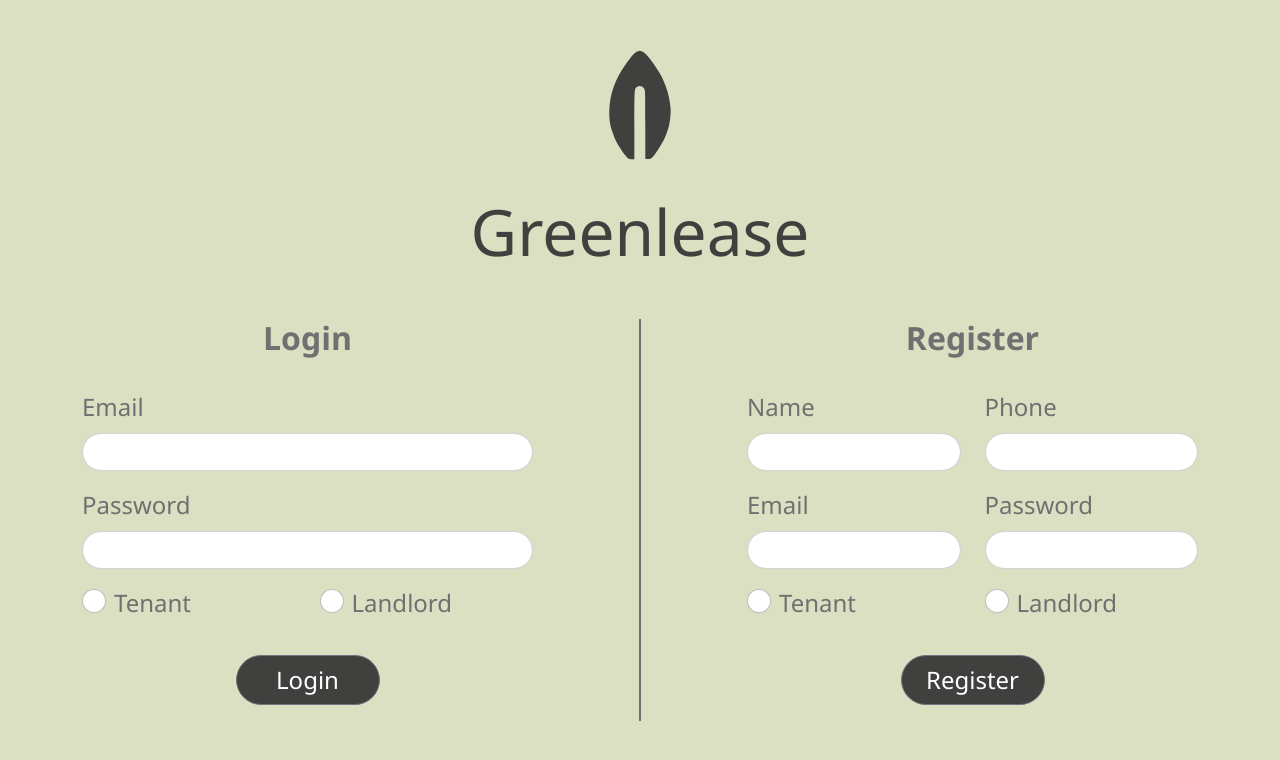
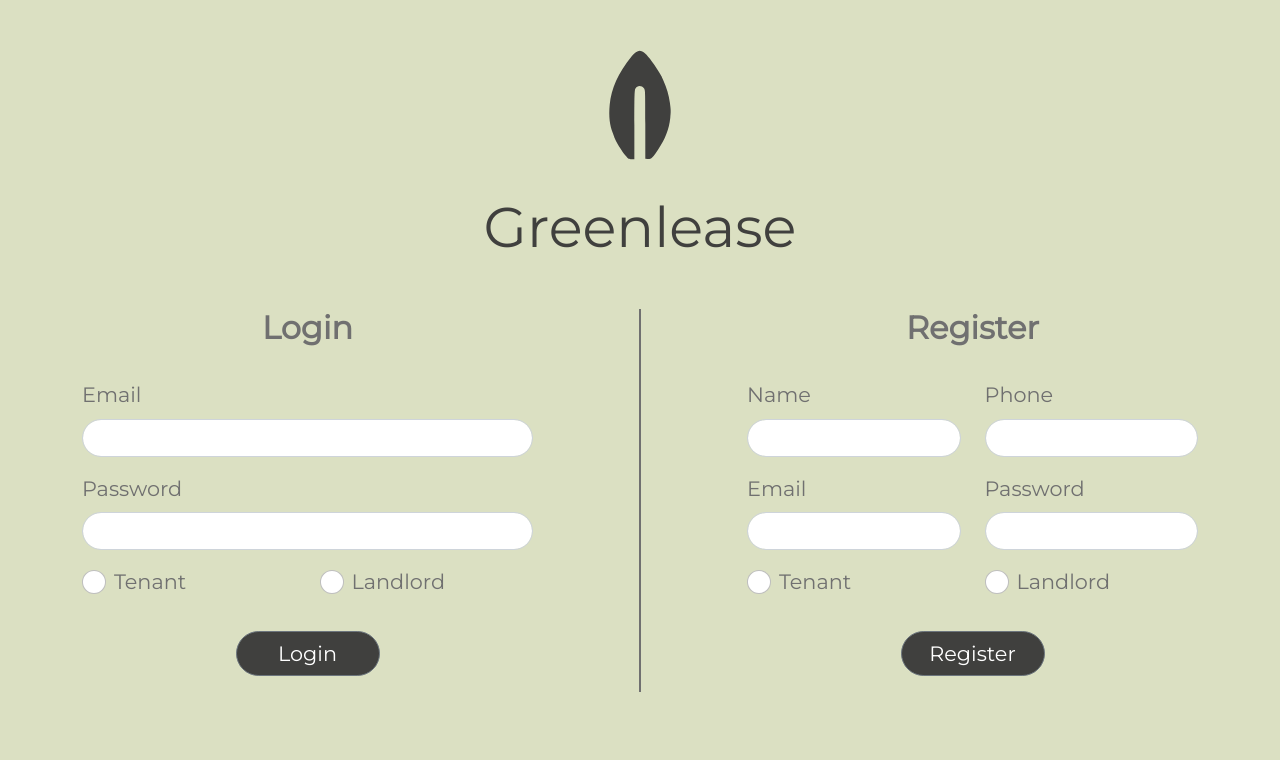
Before and after one commit to Capstone-Greenlease/Greenlease, a React (Vite) app in the folder frontend/: page /#/ in a window 1280 px wide. Shown: the top 760 px of the page. Built offline with nearby package versions, Linux system fonts and the light colour scheme.

Commit message:
changed font, fixed bugs

```diff
--- a/frontend/src/assets/global.css
+++ b/frontend/src/assets/global.css
@@ -1,3 +1,6 @@
+/* Imports */
+@import url("https://fonts.googleapis.com/css2?family=Montserrat&display=swap");
+
 /* CSS Variables */
 :root {
 	/* Color Palette  */
@@ -6,13 +9,15 @@
 	--grey: #707070;
 	--white: #fffffb;
 	--blue: #209fa8;
+	--shadow: 0 0.2rem 0.3rem 0 #9f9f9f;
 }
 
 /* ========================= Override browser defaults ========================= */
 
 /* Font */
 * {
-	font-family: "Segoe UI", Tahoma, Geneva, Verdana, sans-serif !important;
+	/* font-family: "Segoe UI", Tahoma, Geneva, Verdana, sans-serif !important; */
+	font-family: "Montserrat", sans-serif !important;
 }
 
 /* Body dimensions */
@@ -41,7 +46,7 @@
 /* Landing page Greenlease title */
 .landing-page h1 {
 	color: var(--black);
-	font-size: 4rem;
+	font-size: 3.5rem;
 	font-weight: 500;
 	margin: 0 0 3rem 0;
 	text-align: center;
@@ -62,7 +67,7 @@
 	background: var(--black);
 	border-radius: 5rem;
 	width: 9rem;
-	font-size: 1.5rem;
+	font-size: 1.3rem;
 	font-weight: 100;
 }
 
@@ -70,7 +75,7 @@
 .landing-page .form-label,
 .landing-page .form-check-label {
 	color: var(--grey);
-	font-size: 1.5rem;
+	font-size: 1.3rem;
 }
 
 /* Landing page form inputs */
@@ -120,6 +125,14 @@
 	font-weight: 100;
 }
 
+.modal h1 {
+	font-size: 1.7rem;
+}
+
+.modal h2 {
+	font-size: 1.3rem;
+}
+
 /* ========================= User Pages ========================= */
 
 /* Navigation bar */
@@ -132,23 +145,16 @@
 /* Home page styles */
 .home-page h2 {
 	font-size: 1rem;
-	margin: 2rem 0 1rem 1rem;
+	margin: 2rem auto 0.1rem auto;
 }
 
 /* Home page rating */
 .rating {
 	margin: auto;
-	/* border: 1px solid red; */
 	display: flex;
 	flex-direction: column;
 	align-items: center;
 }
-/*
-.rating * {
-	margin: auto;
-	width: 20rem;
-	border: 1px solid rgb(255, 255, 255);
-} */
 
 /* Media Queries */
 @media only screen and (max-width: 767px) {
```
